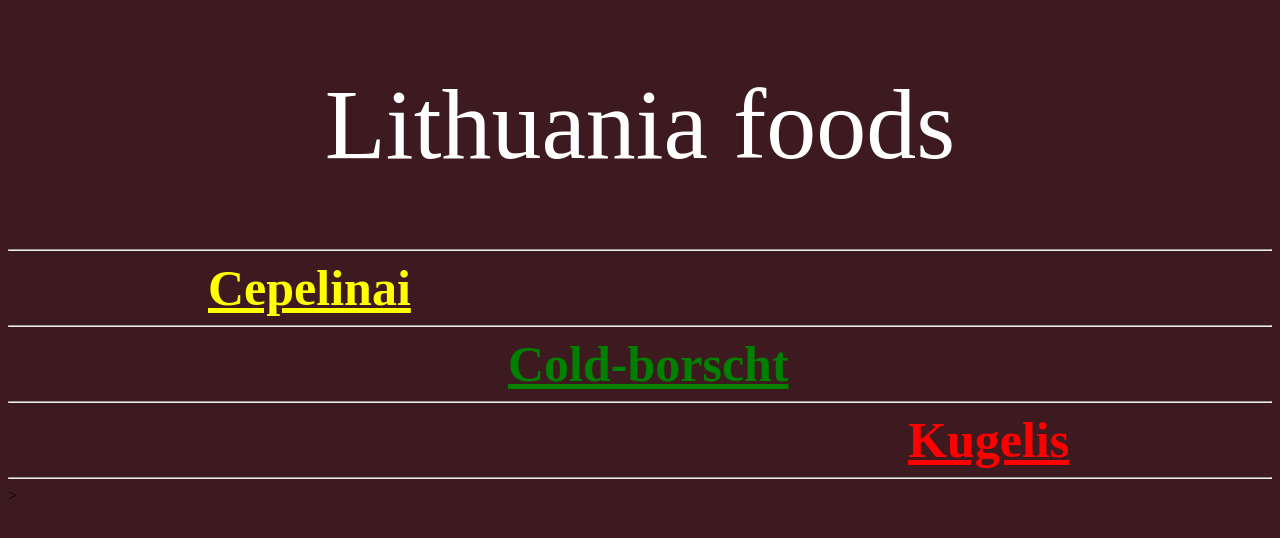
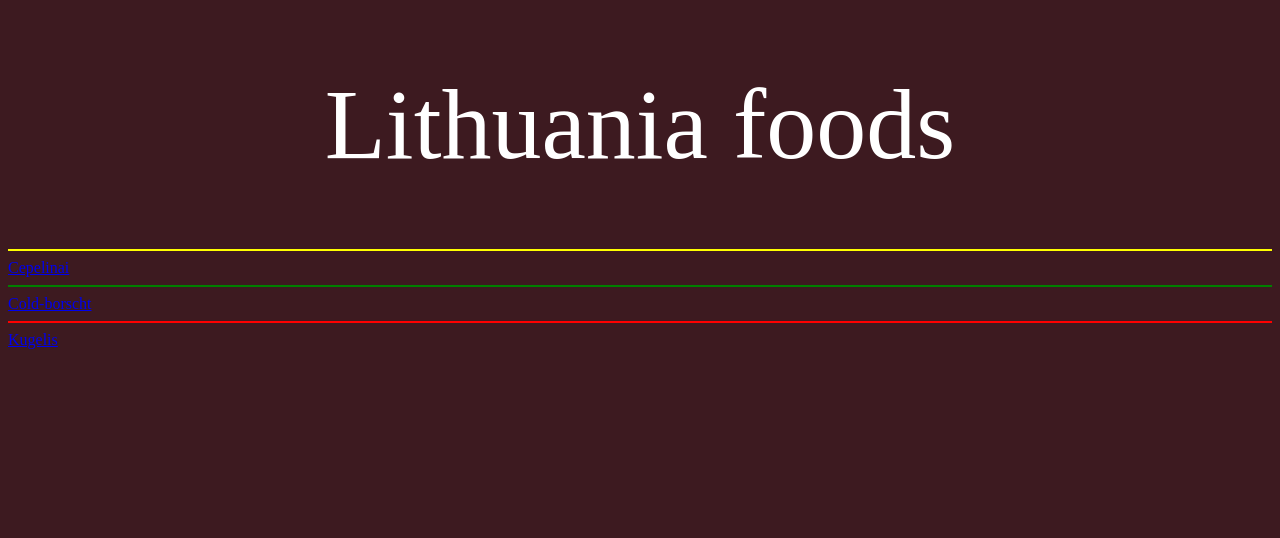
Before and after one commit to konteris/odin-recipes, a plain HTML site: page index.html in a window 1280 px wide. Drawn offline with Linux system fonts and the light colour scheme.

Commit message:
changed home page style and header

```diff
--- a/index.html
+++ b/index.html
@@ -7,14 +7,13 @@
     <title>LithuaniaDishes</title>
     <link rel="stylesheet" href="styles.css">
 </head>
-<body>
+<body id="main">
     <h1 class="Headers"> Lithuania foods</h1>
-    <hr>
-    <a href="recipes/cepelinai.html" id="first-dish"> Cepelinai</a>
-    <hr>
-    <a href="recipes/Cold-borscht.html" id="second-dish">Cold-borscht</a>
-    <hr>
-    <a href="recipes/kugel.html" id="third-dish"> Kugelis</a>
-    <hr>>
+    <hr color="yellow">
+    <a href="recipes/cepelinai.html" class="dish first"> Cepelinai</a>
+    <hr color="green">
+    <a href="recipes/Cold-borscht.html" class="dish second">Cold-borscht</a>
+    <hr color="red">
+    <a href="recipes/kugel.html" class="dish third"> Kugelis</a>
 </body>
 </html>
```
